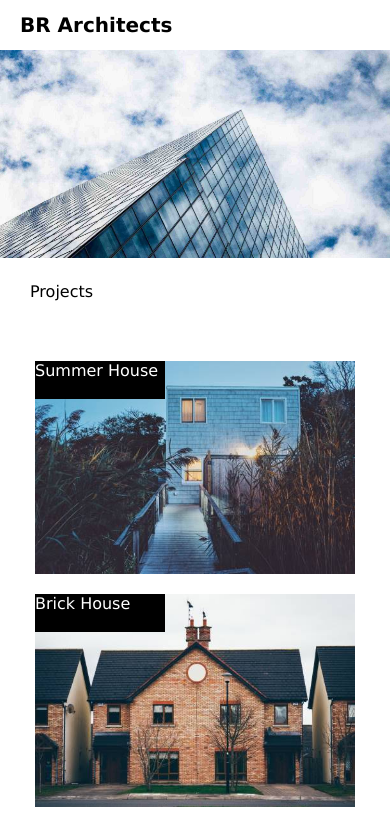
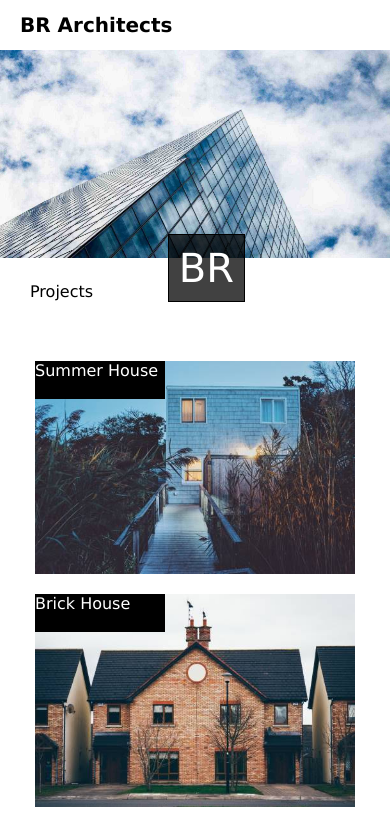
Before and after one commit to rihanansri/Architecture, a plain HTML site: page index.html in a window 390 px wide. Shown: the top 824 px of the page. Drawn offline with Linux system fonts and the light colour scheme.

Commit message:
Add files via upload

```diff
--- a/index.css
+++ b/index.css
@@ -206,7 +206,7 @@ footer>p {
     }
 
     section .center {
-        top: 47%;
+        top: 29%;
         left: 43%;
     }
 
```
